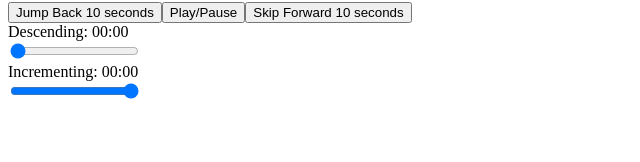
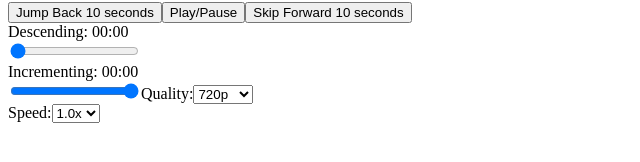
Before and after one commit to gura16/Video-Player, a React (Vite) app in the folder Video-Player/: page / in a window 1280 px wide. Shown: the part 306-468 px from the top of the page, without its empty margins (0-640 px from the left). Built offline with nearby package versions, Linux system fonts and the light colour scheme; grey boxes are pictures that could not be loaded.

Commit message:
add speed controll

```diff
--- a/Video-Player/src/App.tsx
+++ b/Video-Player/src/App.tsx
@@ -8,8 +8,10 @@ function App() {
   const [descendingTime, setDescendingTime] = useState<number>(0);
   const [incrementingTime, setIncrementingTime] = useState<number>(0);
   const [volume, setVolume] = useState<number>(1);
-  const [skipSeconds, setSkipSeconds] = useState<number>(10); // Default to skipping 10 seconds
-  const [jumpBackSeconds, setJumpBackSeconds] = useState<number>(10); // Default to jumping back 10 seconds
+  const [skipSeconds, setSkipSeconds] = useState<number>(10);
+  const [jumpBackSeconds, setJumpBackSeconds] = useState<number>(10);
+  const [selectedQuality, setSelectedQuality] = useState("720p");
+  const [playbackSpeed, setPlaybackSpeed] = useState(1.0);
 
   useEffect(() => {
     const handleTimeUpdate = (event: Event) => {
@@ -66,6 +68,26 @@ function App() {
     }
   };
 
+  const handleQualityChange = (e: React.ChangeEvent<HTMLSelectElement>) => {
+    const selected = e.target.value;
+    setSelectedQuality(selected);
+  };
+
+  const handlePlaybackSpeedChange = (
+    e: React.ChangeEvent<HTMLSelectElement>
+  ) => {
+    const selectedSpeed = parseFloat(e.target.value);
+    setPlaybackSpeed(selectedSpeed);
+    videoRef.current!.playbackRate = selectedSpeed;
+  };
+
+  const playbackSpeedOptions = [
+    { value: 0.5, label: "0.5x" },
+    { value: 1.0, label: "1.0x" },
+    { value: 1.5, label: "1.5x" },
+    { value: 2.0, label: "2.0x" },
+  ];
+
   return (
     <div>
       <Maindiv>
@@ -116,6 +138,25 @@ function App() {
           }
         }}
       />
+      <label>
+        Quality:
+        <select value={selectedQuality} onChange={handleQualityChange}>
+          <option value="720p">720p</option>
+          <option value="1080p">1080p</option>
+        </select>
+      </label>
+      <div>
+        <label>
+          Speed:
+          <select value={playbackSpeed} onChange={handlePlaybackSpeedChange}>
+            {playbackSpeedOptions.map((option) => (
+              <option key={option.value} value={option.value}>
+                {option.label}
+              </option>
+            ))}
+          </select>
+        </label>
+      </div>
     </div>
   );
 }
```
